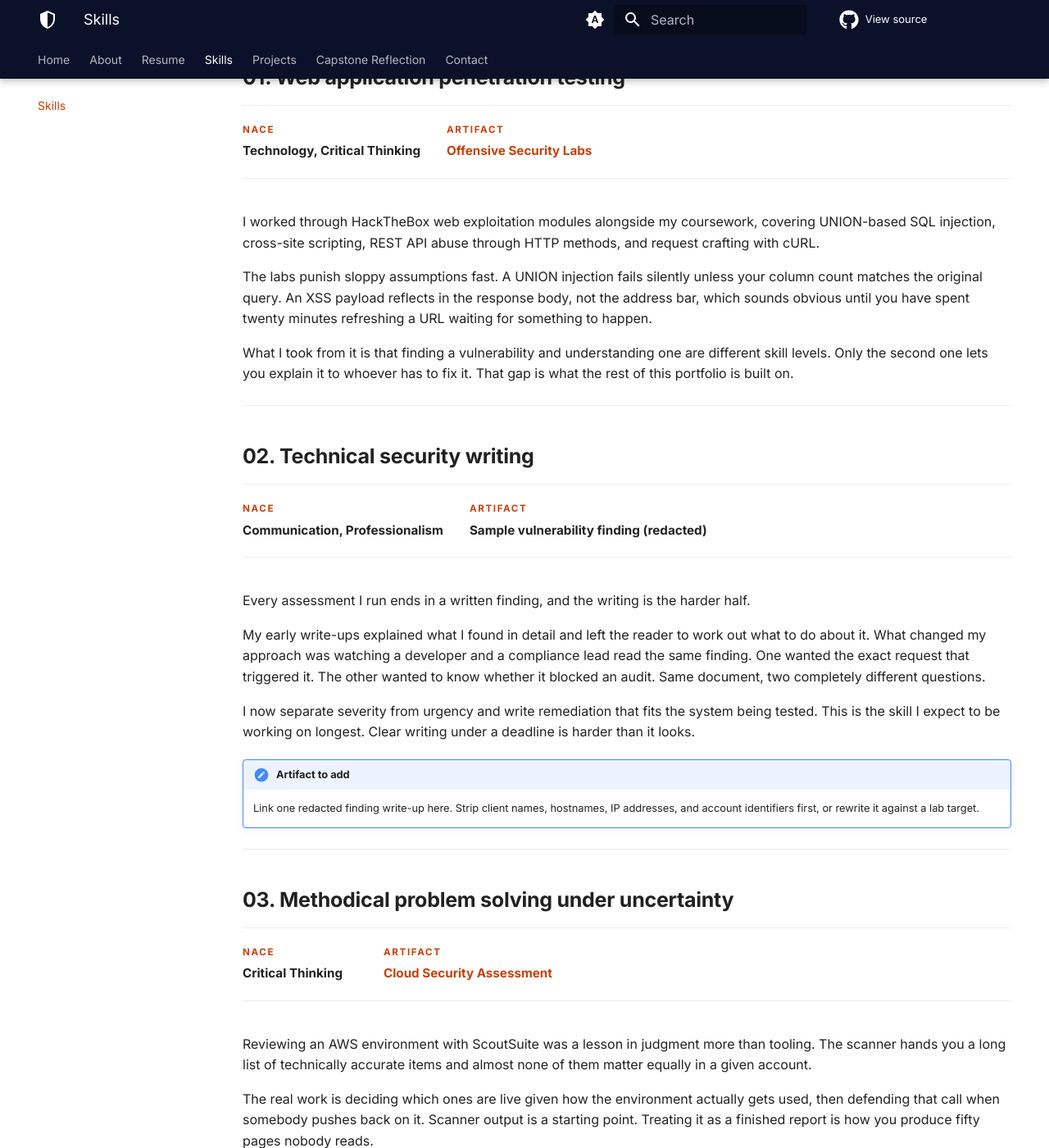
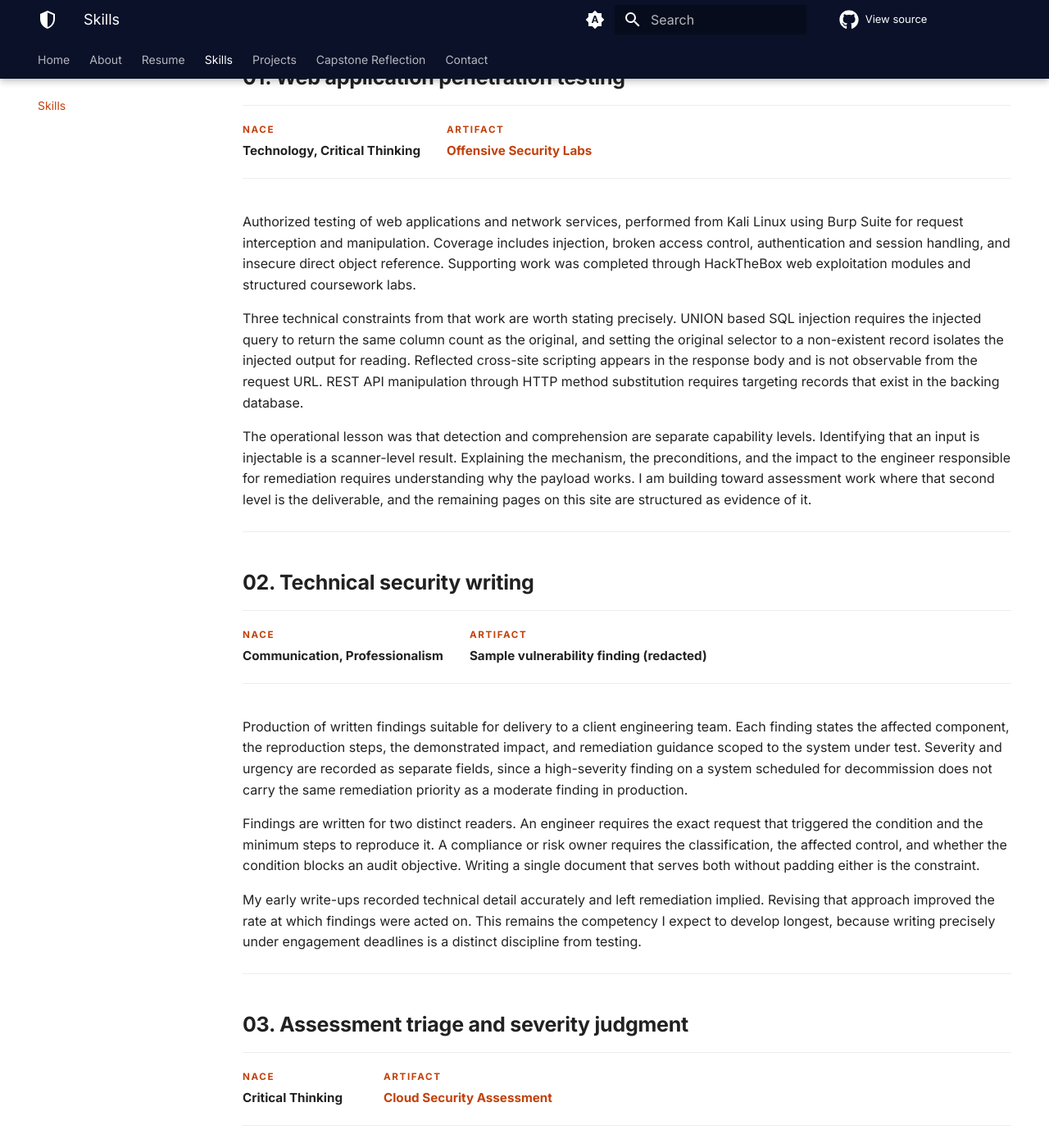
Before and after one commit to christianbai03/christianbai03.github.io, an MkDocs documentation site: the page built from docs/skills.md, in a window 1280 px wide and 1400 px high, scrolled down 272 px. Shown: the whole window at 82% size. Built offline with MkDocs 1.6.1 and Material for MkDocs 9.7.7, drawn with Linux system fonts in a browser that asks for light colours; comment, search, counter and statistics services are not loaded; some of the changed text lies outside the part shown.

Commit message:
Update week 3

```diff
--- a/docs/skills.md
+++ b/docs/skills.md
@@ -5,10 +5,9 @@ hide:
 
 # Skills
 
-Four competencies I want this portfolio to prove, each mapped to the
+Four competencies this portfolio documents, each mapped to the
 [NACE Career Readiness Competencies](https://www.naceweb.org/career-readiness/competencies/career-readiness-defined)
-and backed by work I actually did. Where a skill is still developing I have said
-so instead of padding the list.
+and supported by linked evidence. Skills still in development are marked as such.
 
 ---
 
@@ -19,18 +18,27 @@ so instead of padding the list.
 <div><span class="cb-k">Artifact</span><span class="cb-v"><a href="../projects/offensive-security-labs/">Offensive Security Labs</a></span></div>
 </div>
 
-I worked through HackTheBox web exploitation modules alongside my coursework,
-covering UNION-based SQL injection, cross-site scripting, REST API abuse through
-HTTP methods, and request crafting with cURL.
+Authorized testing of web applications and network services, performed from Kali
+Linux using Burp Suite for request interception and manipulation. Coverage
+includes injection, broken access control, authentication and session handling,
+and insecure direct object reference. Supporting work was completed through
+HackTheBox web exploitation modules and structured coursework labs.
 
-The labs punish sloppy assumptions fast. A UNION injection fails silently unless
-your column count matches the original query. An XSS payload reflects in the
-response body, not the address bar, which sounds obvious until you have spent
-twenty minutes refreshing a URL waiting for something to happen.
+Three technical constraints from that work are worth stating precisely. UNION
+based SQL injection requires the injected query to return the same column count
+as the original, and setting the original selector to a non-existent record
+isolates the injected output for reading. Reflected cross-site scripting appears
+in the response body and is not observable from the request URL. REST API
+manipulation through HTTP method substitution requires targeting records that
+exist in the backing database.
 
-What I took from it is that finding a vulnerability and understanding one are
-different skill levels. Only the second one lets you explain it to whoever has to
-fix it. That gap is what the rest of this portfolio is built on.
+The operational lesson was that detection and comprehension are separate
+capability levels. Identifying that an input is injectable is a scanner-level
+result. Explaining the mechanism, the preconditions, and the impact to the
+engineer responsible for remediation requires understanding why the payload
+works. I am building toward assessment work where that second level is the
+deliverable, and the remaining pages on this site are structured as evidence of
+it.
 
 ---
 
@@ -41,76 +49,71 @@ fix it. That gap is what the rest of this portfolio is built on.
 <div><span class="cb-k">Artifact</span><span class="cb-v">Sample vulnerability finding (redacted)</span></div>
 </div>
 
-Every assessment I run ends in a written finding, and the writing is the harder
-half.
+Production of written findings suitable for delivery to a client engineering
+team. Each finding states the affected component, the reproduction steps, the
+demonstrated impact, and remediation guidance scoped to the system under test.
+Severity and urgency are recorded as separate fields, since a high-severity
+finding on a system scheduled for decommission does not carry the same
+remediation priority as a moderate finding in production.
 
-My early write-ups explained what I found in detail and left the reader to work
-out what to do about it. What changed my approach was watching a developer and a
-compliance lead read the same finding. One wanted the exact request that
-triggered it. The other wanted to know whether it blocked an audit. Same
-document, two completely different questions.
+Findings are written for two distinct readers. An engineer requires the exact
+request that triggered the condition and the minimum steps to reproduce it. A
+compliance or risk owner requires the classification, the affected control, and
+whether the condition blocks an audit objective. Writing a single document that
+serves both without padding either is the constraint.
 
-I now separate severity from urgency and write remediation that fits the system
-being tested. This is the skill I expect to be working on longest. Clear writing
-under a deadline is harder than it looks.
-
-!!! note "Artifact to add"
-
-    Link one redacted finding write-up here. Strip client names, hostnames, IP
-    addresses, and account identifiers first, or rewrite it against a lab target.
+My early write-ups recorded technical detail accurately and left remediation
+implied. Revising that approach improved the rate at which findings were acted
+on. This remains the competency I expect to develop longest, because writing
+precisely under engagement deadlines is a distinct discipline from testing.
 
 ---
 
-## 03. Methodical problem solving under uncertainty
+## 03. Assessment triage and severity judgment
 
 <div class="cb-meta" markdown>
 <div><span class="cb-k">NACE</span><span class="cb-v">Critical Thinking</span></div>
 <div><span class="cb-k">Artifact</span><span class="cb-v"><a href="../projects/cloud-security-assessment/">Cloud Security Assessment</a></span></div>
 </div>
 
-Reviewing an AWS environment with ScoutSuite was a lesson in judgment more than
-tooling. The scanner hands you a long list of technically accurate items and
-almost none of them matter equally in a given account.
+Configuration review of an AWS environment using ScoutSuite, covering IAM policy
+and role scope, S3 bucket exposure and access policy, EBS volume encryption
+coverage, and load balancer listener and TLS configuration.
 
-The real work is deciding which ones are live given how the environment actually
-gets used, then defending that call when somebody pushes back on it. Scanner
-output is a starting point. Treating it as a finished report is how you produce
-fifty pages nobody reads.
+Automated output requires manual triage before it becomes a finding. A scanner
+reports conditions that are technically accurate and contextually
+indistinguishable from one another. Determining which conditions are exploitable
+in the account as deployed, and defending that determination under review, is the
+analytical work. An unfiltered scanner export delivered as a report transfers
+that work to the client.
 
-The same question comes up on web assessments, where I have to decide which
-low-severity items earn space in a report and which ones are noise.
+The same judgment applies to application testing, where low-severity results have
+to be sorted into findings that justify remediation effort and observations that
+belong in an appendix. I treat severity as a claim I have to be able to support,
+not a field copied from tool output.
 
 ---
 
-## 04. Ethical and legal practice
+## 04. Authorized and compliant testing practice
 
 <div class="cb-meta" markdown>
 <div><span class="cb-k">NACE</span><span class="cb-v">Professionalism, Technology</span></div>
 <div><span class="cb-k">Artifact</span><span class="cb-v">Coursework in cyber law and ethics</span></div>
 </div>
 
-Offensive security is the one technical field where the same action is either
-professional work or a felony, depending entirely on paperwork.
+Offensive security work is bounded by written authorization before it is bounded
+by technique. Scope, rules of engagement, and testing windows determine what
+systems may be touched and what methods are permitted against them. Coursework in
+cyber law and ethics provides the regulatory context for those constraints.
 
-My cyber law and ethics coursework sits underneath everything else here. Scope
-and written authorization decide what a test is permitted to touch before any
-technique question comes up. I follow structured methodologies for the same
-reason, since frameworks like NIST SP 800-115 and the OWASP testing guide give an
-engagement a defensible shape.
+Engagements follow published methodology so that results are reproducible and
+defensible. NIST SP 800-115 provides the assessment structure, and the OWASP
+testing guide provides web application coverage. Working to a documented method
+also produces the evidence trail needed if a client disputes a result or an
+action taken during testing.
 
-In practice this is unglamorous. I stay inside scope, I write down what I
-touched, and I do not publish findings about systems I do not own.
-
-!!! note "Artifact to add"
-
-    Link a paper or memo from your cyber law and ethics coursework, or a
-    sanitized rules-of-engagement template.
-
----
-
-## How these show up elsewhere
-
-These four run through the whole site. The [project pages](projects/index.md) are
-the evidence for the first three. My [resume](resume.md) states them as things I
-can do, not things I have been exposed to. The second one is meant to be visible
-in how every page here is written, without my having to point at it.
+In practice this means staying inside the agreed scope, logging actions taken
+against each target, and withholding publication of findings concerning systems I
+do not own. The pages on this site describe classes of vulnerability and
+methodology. No client, target, or host identifier appears anywhere in this
+portfolio.
```
